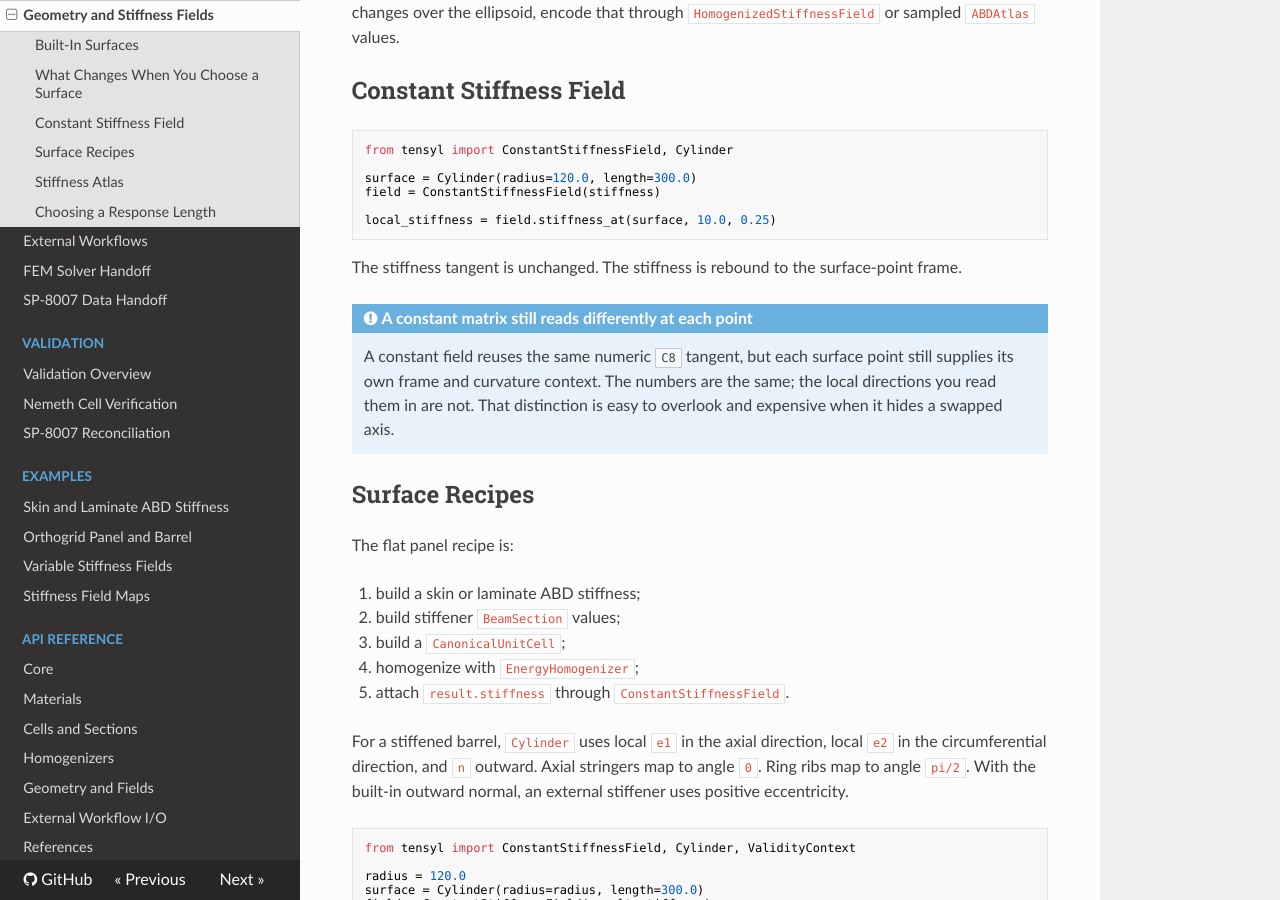
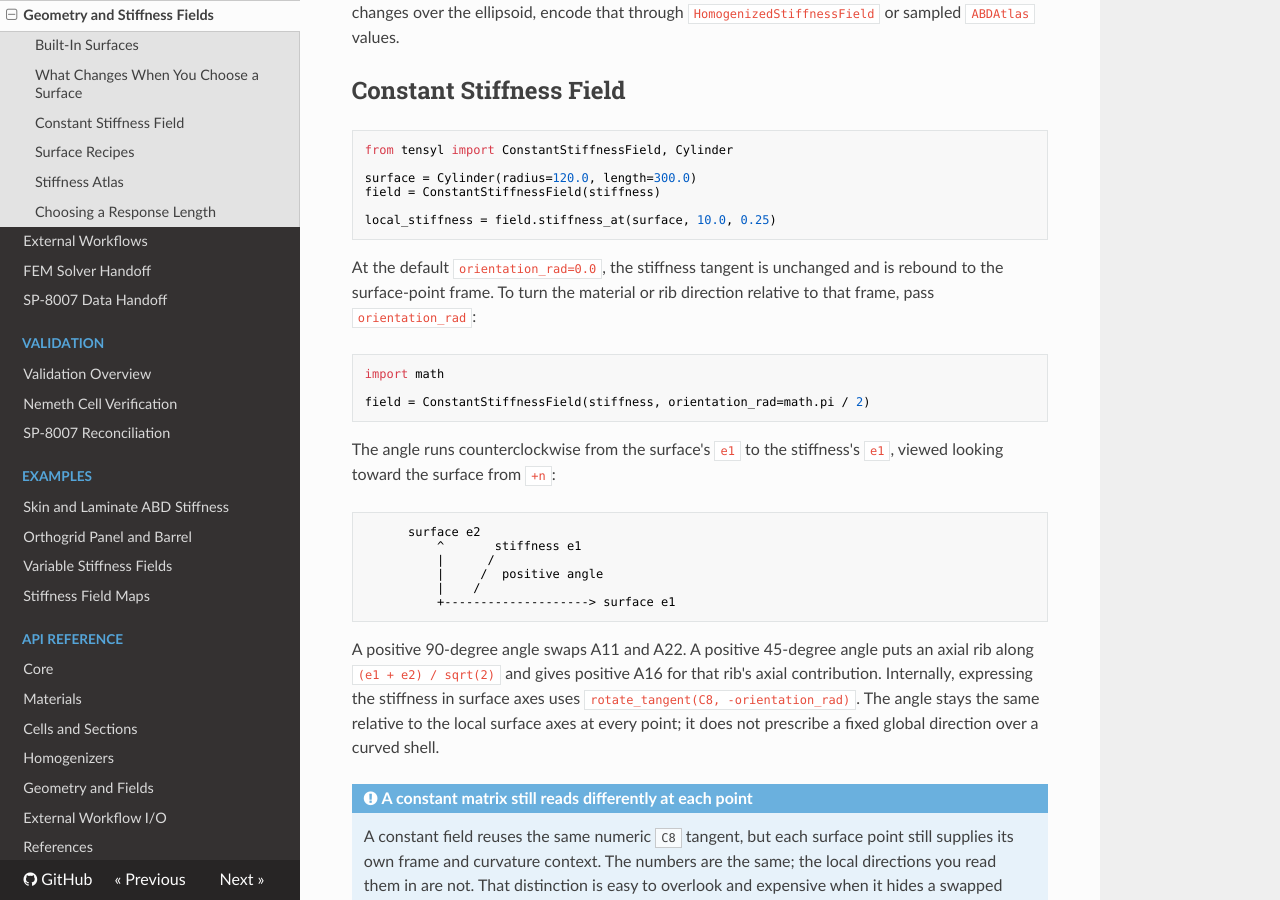
Before and after one commit to srogachev95/Tensyl, an MkDocs documentation site: the page built from docs/user-guide/geometry-and-fields.md, in a window 1280 px wide and 900 px high, scrolled down 1788 px. Built offline with MkDocs 1.6.1, drawn with Linux system fonts in a browser that asks for light colours; nearby versions of some CDN libraries.

Commit message:
Orient constant stiffness fields relative to local surface axes

````diff
--- a/docs/user-guide/geometry-and-fields.md
+++ b/docs/user-guide/geometry-and-fields.md
@@ -90,7 +90,34 @@ field = ConstantStiffnessField(stiffness)
 local_stiffness = field.stiffness_at(surface, 10.0, 0.25)
 ```
 
-The stiffness tangent is unchanged. The stiffness is rebound to the surface-point frame.
+At the default `orientation_rad=0.0`, the stiffness tangent is unchanged and is
+rebound to the surface-point frame. To turn the material or rib direction
+relative to that frame, pass `orientation_rad`:
+
+```python
+import math
+
+field = ConstantStiffnessField(stiffness, orientation_rad=math.pi / 2)
+```
+
+The angle runs counterclockwise from the surface's `e1` to the stiffness's
+`e1`, viewed looking toward the surface from `+n`:
+
+```text
+      surface e2
+          ^       stiffness e1
+          |      /
+          |     /  positive angle
+          |    /
+          +--------------------> surface e1
+```
+
+A positive 90-degree angle swaps A11 and A22. A positive 45-degree angle
+puts an axial rib along `(e1 + e2) / sqrt(2)` and gives positive A16 for that
+rib's axial contribution. Internally, expressing the stiffness in surface
+axes uses `rotate_tangent(C8, -orientation_rad)`. The angle stays the same
+relative to the local surface axes at every point; it does not prescribe a
+fixed global direction over a curved shell.
 
 !!! note "A constant matrix still reads differently at each point"
     A constant field reuses the same numeric `C8` tangent, but each surface point
````
Also changed, not shown: CHANGELOG.md (+3 -0 lines), 2 other files.
